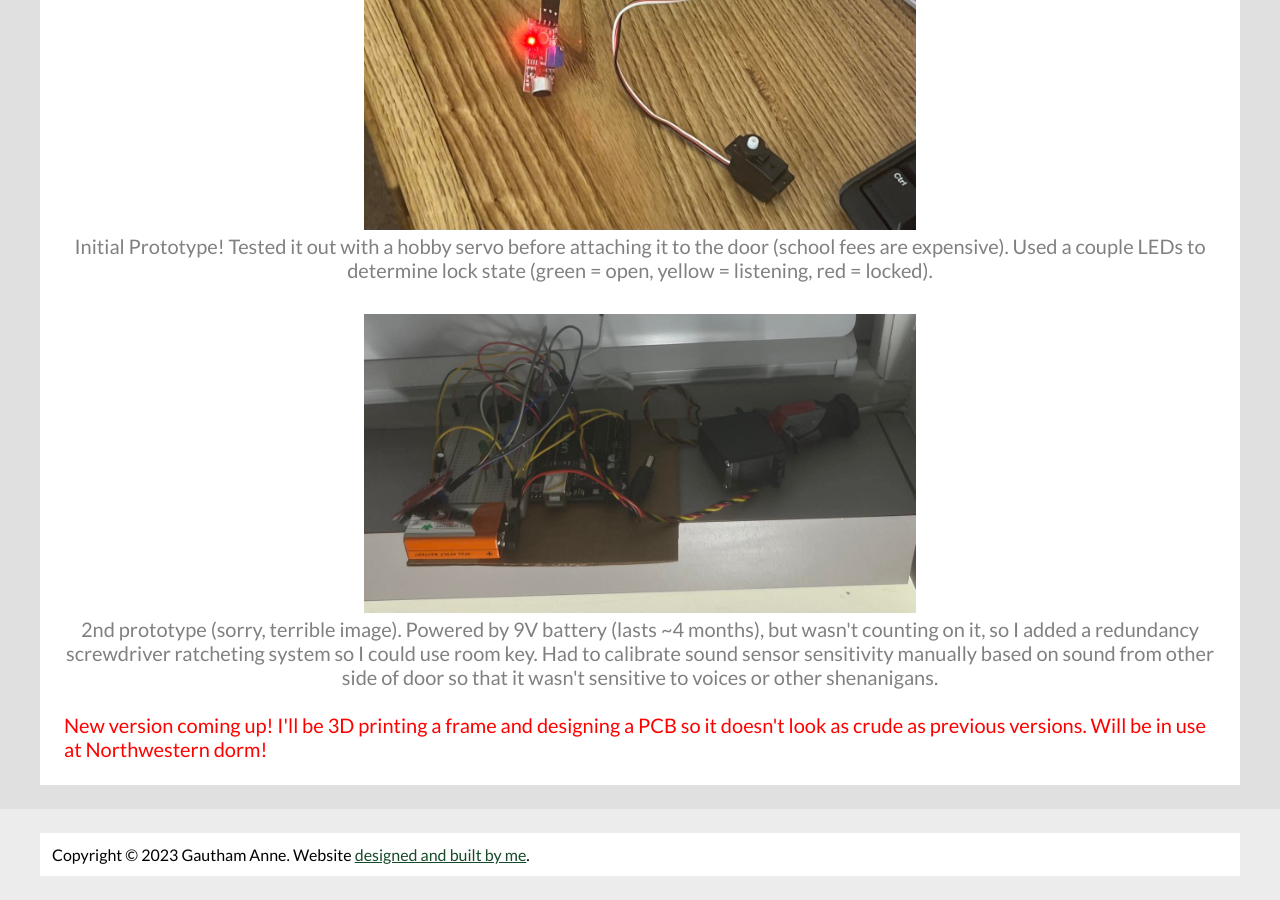
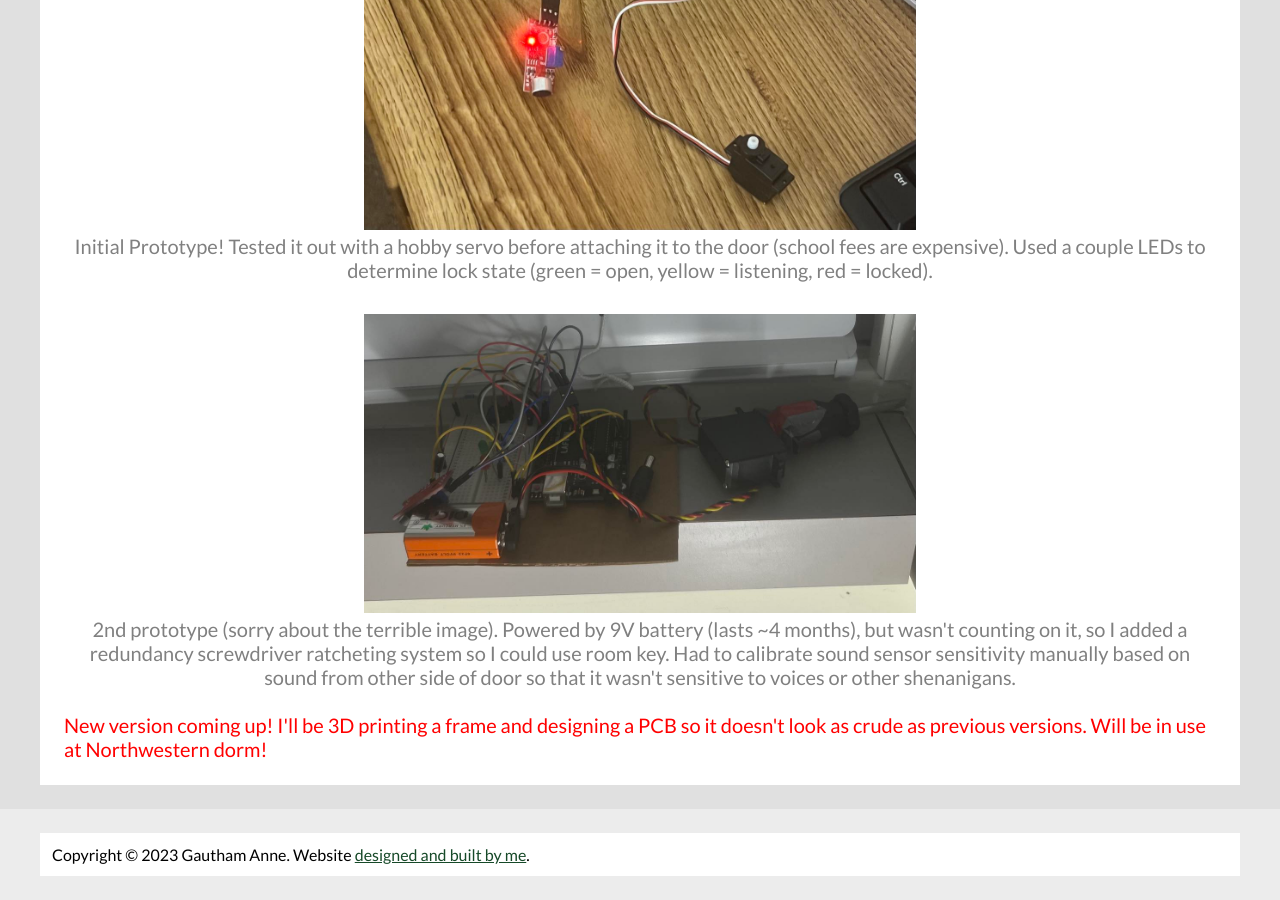
Before and after one commit to annegautham/annegautham.github.io, a Jekyll site: the page built from portfolio/knocklock.md, in a window 1280 px wide and 900 px high, scrolled down 769 px. Built offline with Jekyll 4.4.1, drawn with Linux system fonts in a browser that asks for light colours; some web fonts are replaced.

Commit message:
updates to index and knock lock

```diff
--- a/portfolio/knocklock.md
+++ b/portfolio/knocklock.md
@@ -14,7 +14,7 @@ Since my IMSA dorm door had an autolock, I frequently locked myself out. So, I d
 <br>
 
 ![](/assets/images/portfolio/knocklockV1F.jpg)
-<div class="caption">2nd prototype (sorry, terrible image). Powered by 9V battery (lasts ~4 months), but wasn't counting on it, so I added a redundancy screwdriver ratcheting system so I could use room key. Had to calibrate sound sensor sensitivity manually based on sound from other side of door so that it wasn't sensitive to voices or other shenanigans.</div>
+<div class="caption">2nd prototype (sorry about the terrible image). Powered by 9V battery (lasts ~4 months), but wasn't counting on it, so I added a redundancy screwdriver ratcheting system so I could use room key. Had to calibrate sound sensor sensitivity manually based on sound from other side of door so that it wasn't sensitive to voices or other shenanigans.</div>
 
 <br>
 
```
Also changed, not shown: portfolio/index.md (+0 -8 lines).
